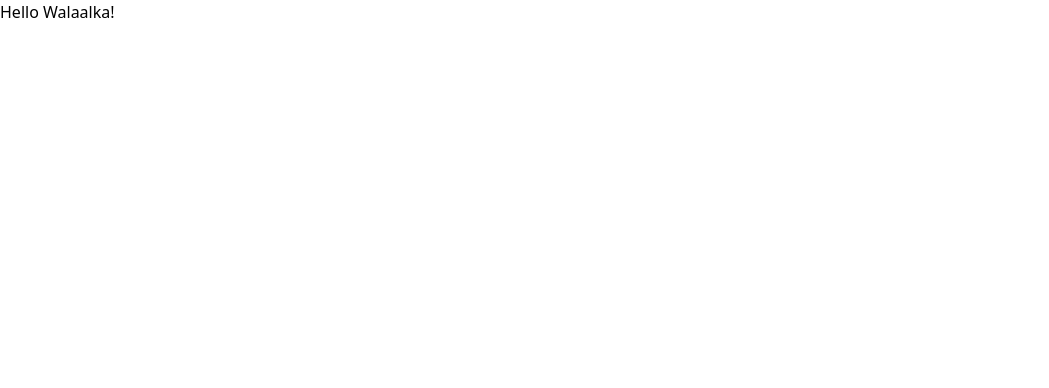
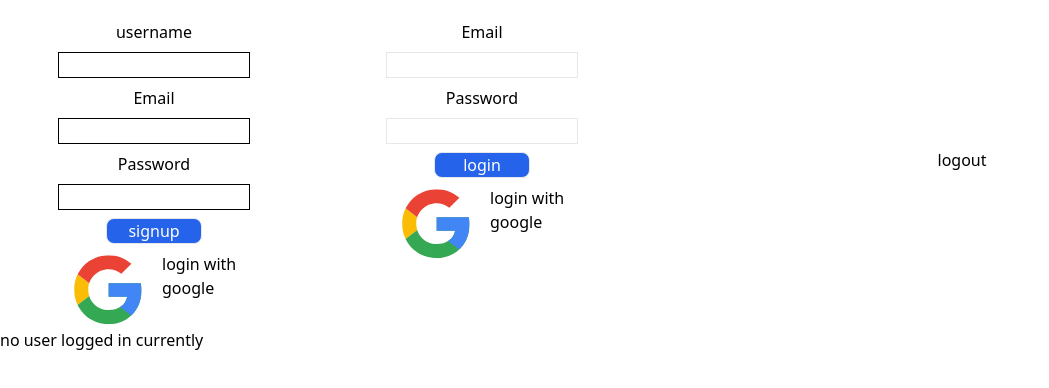
Before and after one commit to maxamed1st/Entries, a Svelte app: page / in a window 1280 px wide. Shown: the top 388 px of the page, without its empty margins (0-1049 px from the left). Built offline with nearby package versions, Linux system fonts and the light colour scheme; no server answers.

Commit message:
expose authentication feature

```diff
--- a/src/App.svelte
+++ b/src/App.svelte
@@ -1 +1,23 @@
-Hello Walaalka!
+<script>
+  import { auth } from "./lib/firebase";
+  import { user } from "./lib/store";
+  import Index from "./features/authentication/Index.svelte";
+  import { signOut } from "firebase/auth";
+function logout() {
+  if($user) {
+    signOut(auth);
+    console.log("user signed out");
+  } else {
+    console.log("No user logged in");
+  }
+}
+</script>
+<main class="grid grid-cols-2 gap-2">
+  <Index />
+  <button on:click={logout} class="w-full mx-auto hover:text-2xl"> logout </button>
+  {#if $user}
+  {$user.email}
+  {:else}
+  no user logged in currently
+  {/if}
+</main>
--- /dev/null
+++ b/src/features/authentication/Index.svelte
@@ -0,0 +1,9 @@
+<script>
+  import Login from "./components/Login.svelte";
+  import Register from "./components/Register.svelte";
+</script>
+
+<main class="flex [&_*]:flex-1 gap-5">
+  <Register />
+  <Login />
+</main>
```
